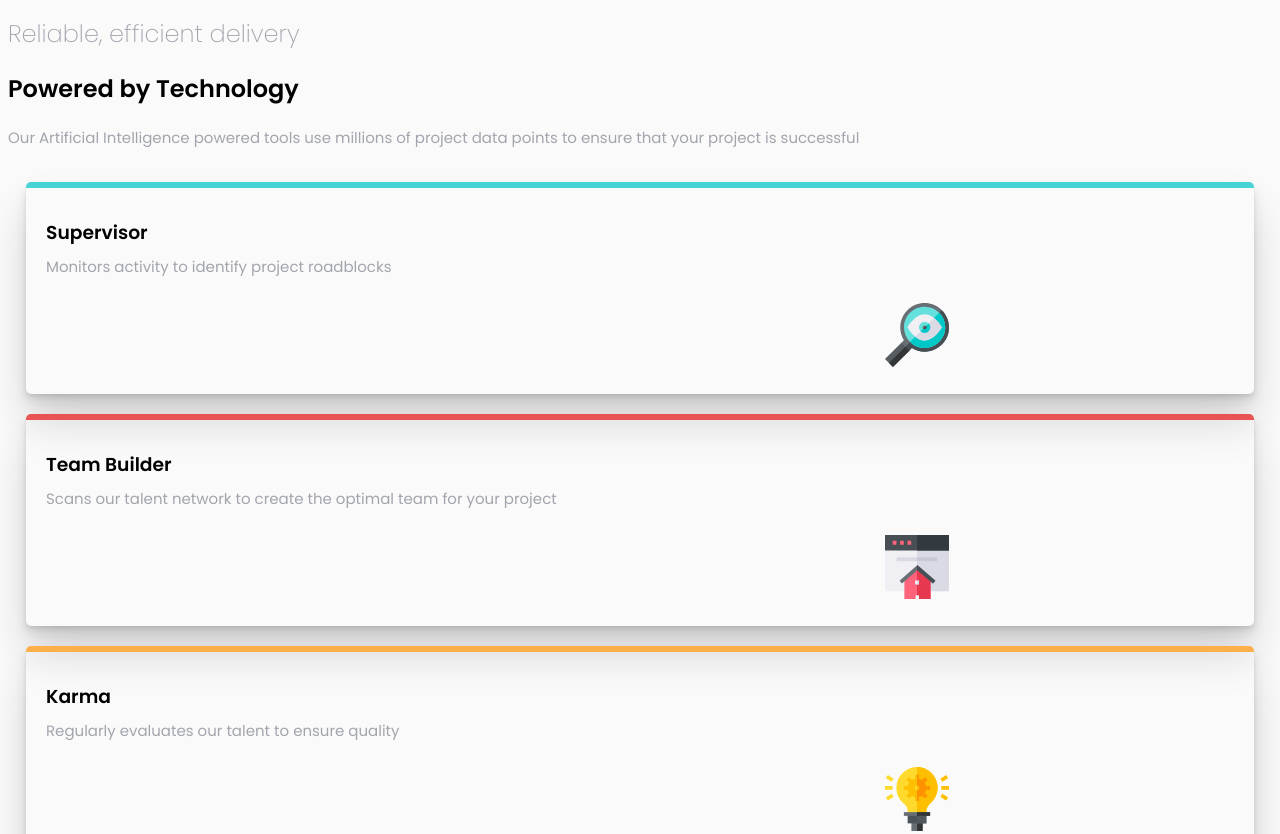
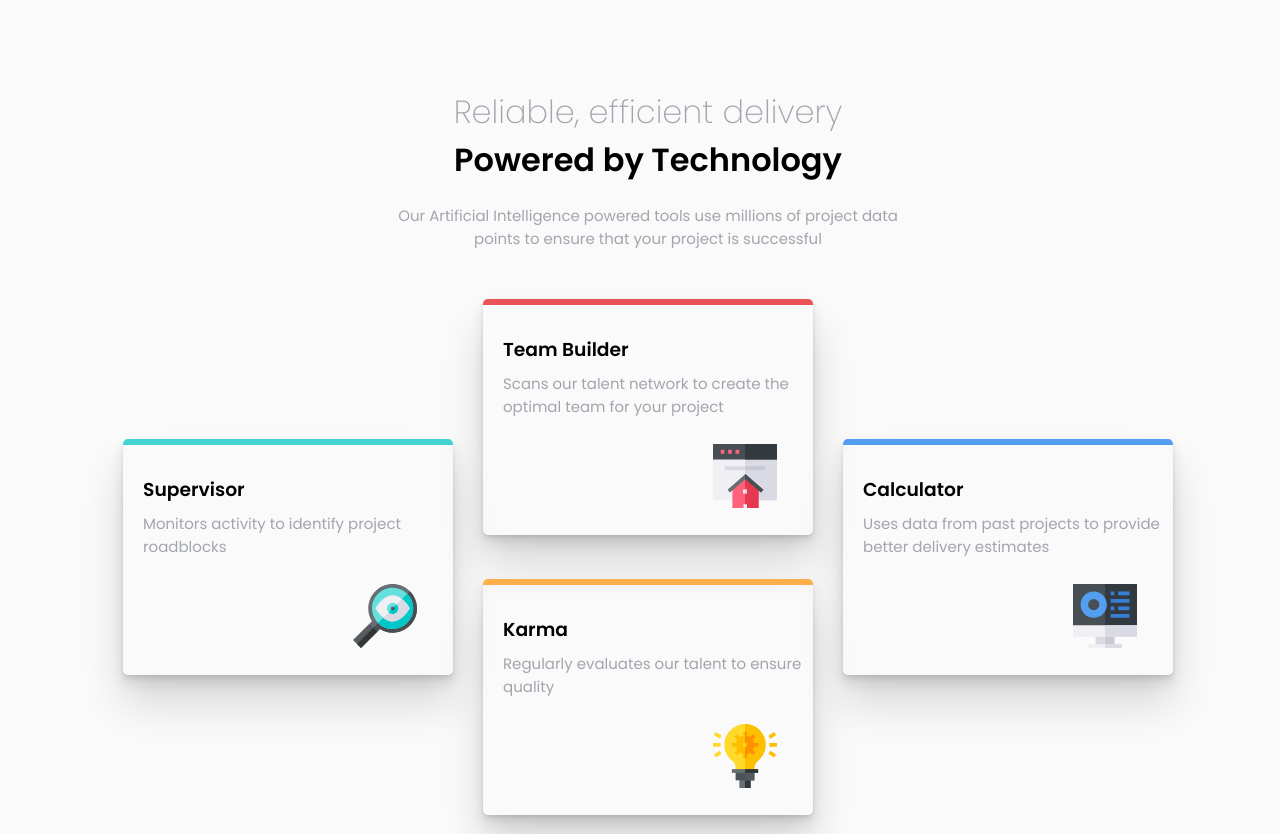
Before and after one commit to benfielding74/four-card-feature-section-master, a plain HTML site: page four-card-feature-section-master/index.html in a window 1280 px wide. Shown: the top 834 px of the page. Drawn offline with Linux system fonts and the light colour scheme.

Commit message:
Completed project
007

Commit body (72 chars)
Finished styling CSS mobile first with flex, added media query and grid for full screen

```diff
--- a/four-card-feature-section-master/styles.css
+++ b/four-card-feature-section-master/styles.css
@@ -1,6 +1,13 @@
 body {
   font-family: 'Poppins', sans-serif;
   background-color: hsl(0, 0%, 98%);
+}
+
+header {
+  position: relative;
+  text-align: justify;
+  margin: 1rem;
+  padding: 1rem;
 }
 
 footer {
@@ -16,6 +23,11 @@ h1 {
   font-size: 1.5rem;
   font-weight: 200;
   color: hsl(229, 6%, 66%);
+  margin: 0;
+}
+
+h2 {
+  margin: 0;
 }
 
 p {
@@ -26,13 +38,11 @@ p {
 
 .tileContainer {
   display: flex;
-  flex-direction: column;
+  flex-flow: column;
   padding: 0.5rem;
 }
 
 .tile {
-  -webkit-border-radius: 5px;
-  -moz-border-radius: 5px;
   border-radius: 5px;
   box-shadow: 0 1.3px 2px rgba(0, 0, 0, 0.049),
     0 3.5px 5.5px rgba(0, 0, 0, 0.07), 0 8.4px 13.3px rgba(0, 0, 0, 0.091),
@@ -80,3 +90,75 @@ p {
 #calculator {
   border-top: 6px solid hsl(212, 86%, 64%);
 }
+
+@media screen and (min-width: 600px) {
+  body {
+    max-width: 100%;
+  }
+
+  .container {
+    width: 100vw;
+    margin-bottom: 0;
+    padding-top: 4rem;
+  }
+
+  header {
+    margin: 0 auto;
+    width: 500px;
+    text-align: center;
+  }
+
+  h1 {
+    font-size: 2rem;
+  }
+
+  h2 {
+    font-size: 2rem;
+    margin-bottom: 20px;
+  }
+
+  footer {
+    position: relative;
+  }
+
+  .tileContainer {
+    display: grid;
+    grid-template-columns: repeat(5, 1fr);
+    grid-auto-rows: 60px;
+    grid-column-gap: 10px;
+    grid-row-gap: 10px;
+    margin-top: 0;
+  }
+
+  .tile {
+    width: 300px;
+    height: 200px;
+    padding-bottom: 20px;
+  }
+
+  .tile img {
+    position: relative;
+    top: 0.5%;
+  }
+
+  #supervisor {
+    grid-column-start: 2;
+    grid-row-start: 3;
+  }
+
+  #teamBuilder {
+    grid-column-start: 3;
+    grid-row-start: 1;
+  }
+
+  #karma {
+    grid-column-start: 3;
+    grid-row-start: 5;
+    grid-row-end: 9;
+  }
+
+  #calculator {
+    grid-column-start: 4;
+    grid-row-start: 3;
+  }
+}
```
